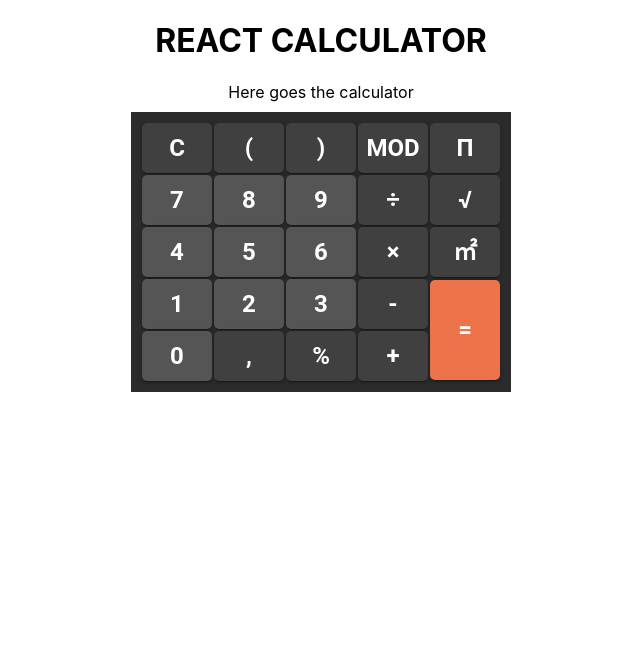
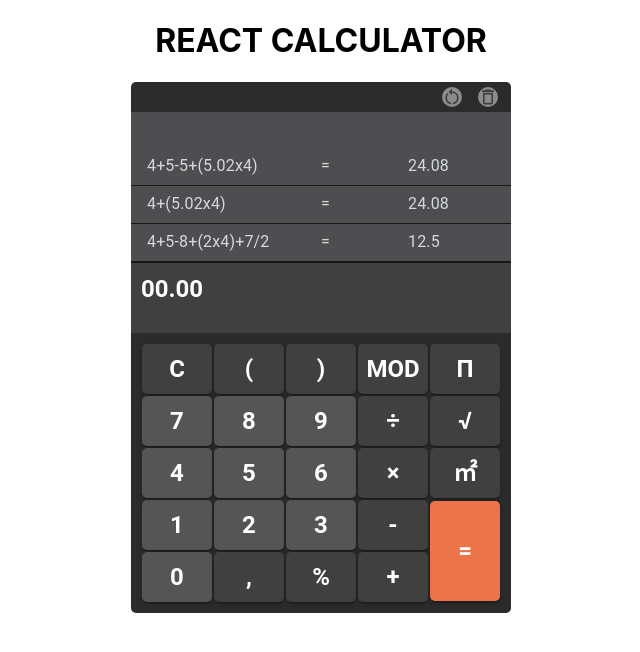
Before and after one commit to Mrk197/react-calculator, a React (Create React App) app: page / in a window 1280 px wide. Shown: the top 652 px of the page, without its empty margins (319-959 px from the left). Built offline with nearby package versions, Linux system fonts and the light colour scheme.

Commit message:
display, history and option bar components

```diff
--- a/package.json
+++ b/package.json
@@ -5,6 +5,7 @@
   "dependencies": {
     "@emotion/react": "^11.11.3",
     "@emotion/styled": "^11.11.0",
+    "@mui/icons-material": "^5.15.9",
     "@mui/material": "^5.15.9",
     "@testing-library/jest-dom": "^5.17.0",
     "@testing-library/react": "^13.4.0",
--- a/src/App.js
+++ b/src/App.js
@@ -1,7 +1,15 @@
 import Keyboard from "./components/Keyboard";
+import Display from "./components/Display";
+import History from "./components/History";
+import OptionBar from "./components/OptionBar";
 import { Box } from "@mui/material";
 
 function App() {
+  const history = [
+    {op:'4+5-5+(5.02x4)', total: '24.08'},
+    {op:'4+(5.02x4)', total: '24.08'},
+    {op:'4+5-8+(2x4)+7/2', total: '12.5'}
+  ];
   return (
     <div className="App">
       <Box
@@ -13,7 +21,9 @@ function App() {
         }}
       >
         <h1>REACT CALCULATOR</h1>
-        <div>Here goes the calculator</div>
+        <OptionBar />
+        <History history={history}/>
+        <Display total="00.00" />
         <Keyboard />
       </Box>
     </div>
--- /dev/null
+++ b/src/components/Display.js
@@ -0,0 +1,22 @@
+import React from "react";
+import { Box, Typography } from "@mui/material";
+
+const Display = ({total}) => {
+    return(
+    <Box
+      sx={{
+        display: "flex",
+        alignContent: "center",
+        width: "360px",
+        height: "50px",
+        padding: "10px",
+        marginBottom: "-10px",
+        backgroundColor: "#404040",
+      }}
+    >
+        <Typography variant="h5" fontWeight={"bold"} sx={{color: "#ffff"}}>{total}</Typography>
+    </Box>
+    );
+};
+
+export default Display;
--- /dev/null
+++ b/src/components/History.js
@@ -0,0 +1,45 @@
+import React from "react";
+import { Box } from "@mui/material";
+import List from '@mui/material/List';
+import ListItem from '@mui/material/ListItem';
+import ListItemText from '@mui/material/ListItemText';
+import Divider from '@mui/material/Divider';
+
+const style = {
+    width: '100%',
+    overflow: 'auto',
+    p: '0',
+    color: "#d5d9da"
+  };
+
+const History = ({history}) => {
+    return (
+    <Box
+      sx={{
+        display: "flex",
+        flexDirection: "column-reverse",
+        alignContent: "center",
+        width: "380px",
+        height: "150px",
+        backgroundColor: "#4e4e50",
+        borderBottom: 1,
+        borderBottomColor: "#171718"
+      }}
+    >
+        <List sx={style}>
+            {history.map((element, index)=>(
+                <li key={index}>
+                    <ListItem sx={{maxHeight: "37px", width: "100%", justifyContent: 'flex-end'}}>
+                        <ListItemText primary={element.op} multiline sx={{ width: 2/4, maxWidth: 3/5 }}/>
+                        <ListItemText primary="=" sx={{ width: 1/4, minWidth: 1/5 }}/>
+                        <ListItemText primary={element.total} sx={{ width: 1/4, minWidth: 1/5 }}/>
+                    </ListItem>
+                    <Divider sx={{borderColor:'#171718'}} />
+                </li>
+            ))}
+        </List>
+    </Box>
+    );
+};
+
+export default History;
--- a/src/components/Keyboard.js
+++ b/src/components/Keyboard.js
@@ -15,6 +15,8 @@ const Keyboard = ({ children }) => {
         margin: "10px",
         padding: "10px",
         backgroundColor: "#2b2b2b",
+        borderBottomLeftRadius: 5,
+        borderBottomRightRadius: 5
       }}
     >
       <Table sx={{ width: "auto" }}>
--- /dev/null
+++ b/src/components/OptionBar.js
@@ -0,0 +1,29 @@
+import React from "react";
+import { Box, IconButton } from "@mui/material";
+import RestartAltIcon from '@mui/icons-material/RestartAlt';
+import DeleteOutlineOutlinedIcon from '@mui/icons-material/DeleteOutlineOutlined';
+
+const OptionBar = () => {
+    return(<Box
+      sx={{
+        display: "flex",
+        alignContent: "center",
+        justifyContent: "flex-end",
+        width: "370px",
+        height: "20px",
+        padding: "5px",
+        backgroundColor: "#2b2b2b",
+        borderTopLeftRadius: 5,
+        borderTopRightRadius: 5
+      }}
+    >
+        <IconButton aria-label="delete">
+            <RestartAltIcon fontSize="small" sx={{backgroundColor:"#8c8c8c", borderRadius:5}}/>
+        </IconButton>
+        <IconButton aria-label="delete">
+            <DeleteOutlineOutlinedIcon fontSize="small" sx={{backgroundColor:"#8c8c8c", borderRadius:5}}/>
+        </IconButton>
+    </Box>)
+};
+
+export default OptionBar;
```
Also changed, not shown: 1 other file (tests, documents, lock files or other folders).
